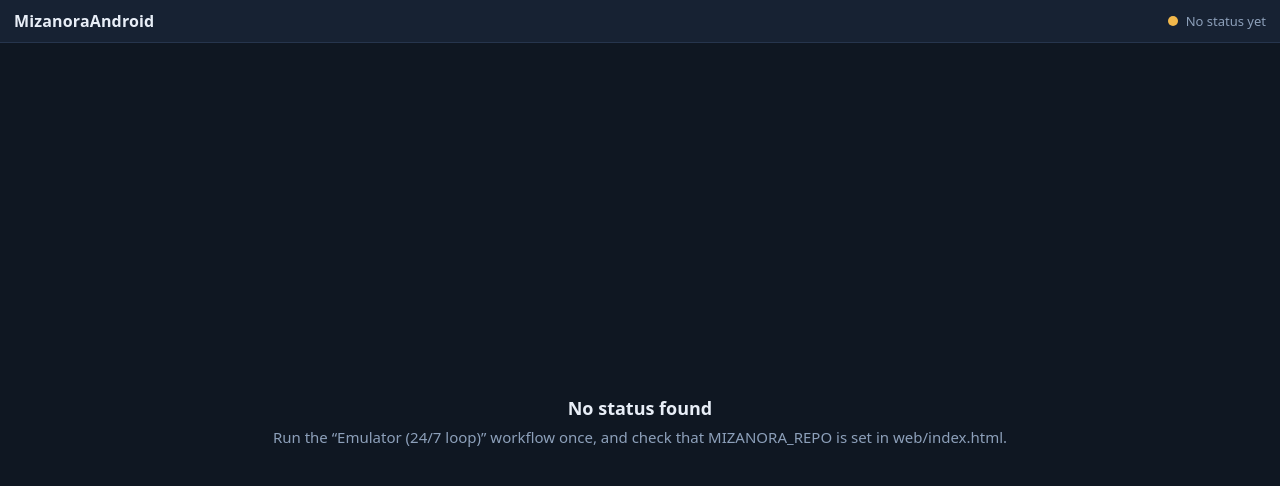
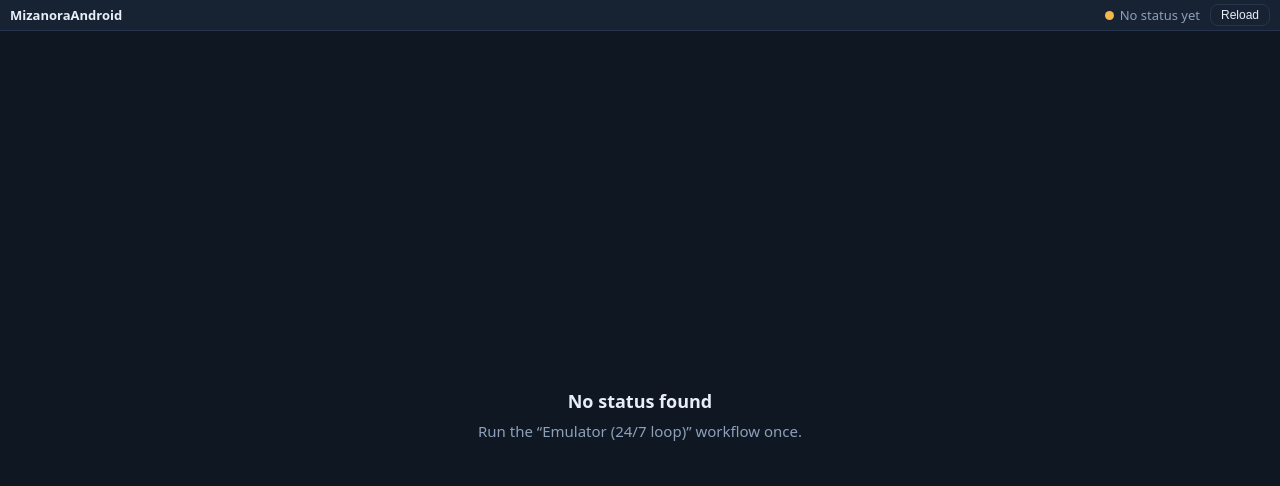
Before and after one commit to muaaziqbalvip/Mizanoraandroid, a plain HTML site: page web/index.html in a window 1280 px wide. Drawn offline with Linux system fonts and the light colour scheme; no server answers.

Commit message:
Refactor HTML and JavaScript for improved structure

```diff
--- a/web/index.html
+++ b/web/index.html
@@ -5,37 +5,27 @@
 <meta name="viewport" content="width=device-width, initial-scale=1, viewport-fit=cover">
 <title>MizanoraAndroid</title>
 <script>
-  // >>> EDIT THIS: your GitHub "owner/repo" (repo must be public)
   window.MIZANORA_REPO = "muaaziqbalvip/Mizanoraandroid";
+  window.UDID = "emulator-5554";
 </script>
 <style>
-  :root{
-    --bg:#0f1722; --panel:#172233; --line:#26354d; --text:#e8eef7; --dim:#8da0ba;
-    --live:#46d3a8; --wait:#f2b84b; --off:#e5675f;
-    color-scheme: dark;
-  }
+  :root{ --bg:#0f1722; --panel:#172233; --line:#26354d; --text:#e8eef7; --dim:#8da0ba;
+         --live:#46d3a8; --wait:#f2b84b; --off:#e5675f; color-scheme:dark; }
   *{box-sizing:border-box}
   html,body{height:100%;margin:0}
-  body{
-    background:var(--bg); color:var(--text);
-    font:15px/1.4 system-ui,-apple-system,"Segoe UI",Roboto,sans-serif;
-    display:flex; flex-direction:column;
-    padding:env(safe-area-inset-top,0) env(safe-area-inset-right,0) env(safe-area-inset-bottom,0) env(safe-area-inset-left,0);
-  }
-  header{display:flex; align-items:center; gap:12px; padding:10px 14px; border-bottom:1px solid var(--line); background:var(--panel)}
-  h1{font-size:16px; font-weight:650; margin:0; letter-spacing:.01em; flex:1}
-  .pill{display:flex; align-items:center; gap:8px; font-size:13px; color:var(--dim)}
-  .dot{width:10px; height:10px; border-radius:50%; background:var(--off)}
-  .live .dot{background:var(--live); box-shadow:0 0 0 0 rgba(70,211,168,.6); animation:pulse 2s infinite}
-  .wait .dot{background:var(--wait)}
-  @keyframes pulse{70%{box-shadow:0 0 0 8px rgba(70,211,168,0)}100%{box-shadow:0 0 0 0 rgba(70,211,168,0)}}
-  @media (prefers-reduced-motion:reduce){.live .dot{animation:none}}
-  main{flex:1; min-height:0; position:relative}
-  iframe{position:absolute; inset:0; width:100%; height:100%; border:0; background:#000}
-  .msg{position:absolute; inset:0; display:grid; place-items:center; text-align:center; padding:24px; color:var(--dim)}
-  .msg strong{display:block; color:var(--text); font-size:18px; margin-bottom:6px}
-  a.btn{color:var(--text); border:1px solid var(--line); padding:6px 12px; border-radius:8px; text-decoration:none; font-size:13px}
-  a.btn:focus-visible{outline:2px solid var(--live); outline-offset:2px}
+  body{background:#000;color:var(--text);font:15px/1.4 system-ui,-apple-system,"Segoe UI",Roboto,sans-serif;
+       display:flex;flex-direction:column;
+       padding:env(safe-area-inset-top,0) env(safe-area-inset-right,0) env(safe-area-inset-bottom,0) env(safe-area-inset-left,0)}
+  header{display:flex;align-items:center;gap:10px;padding:4px 10px;background:var(--panel);border-bottom:1px solid var(--line);font-size:13px}
+  h1{font-size:13px;font-weight:650;margin:0;flex:1}
+  .pill{display:flex;align-items:center;gap:6px;color:var(--dim)}
+  .dot{width:9px;height:9px;border-radius:50%;background:var(--off)}
+  .live .dot{background:var(--live)} .wait .dot{background:var(--wait)}
+  main{flex:1;min-height:0;position:relative}
+  iframe{position:absolute;inset:0;width:100%;height:100%;border:0;background:#000}
+  .msg{position:absolute;inset:0;display:grid;place-items:center;text-align:center;padding:24px;color:var(--dim);background:var(--bg)}
+  .msg strong{display:block;color:var(--text);font-size:18px;margin-bottom:6px}
+  button{background:transparent;color:var(--text);border:1px solid var(--line);border-radius:8px;padding:3px 10px;font-size:12px}
   [hidden]{display:none!important}
 </style>
 </head>
@@ -43,29 +33,32 @@
 <header>
   <h1>MizanoraAndroid</h1>
   <div id="pill" class="pill"><span class="dot"></span><span id="label">Checking…</span></div>
-  <a id="open" class="btn" target="_blank" rel="noopener" hidden>Open full</a>
+  <button id="reload" type="button">Reload</button>
 </header>
 <main>
-  <iframe id="frame" title="Android screen" allow="clipboard-read; clipboard-write; fullscreen" hidden></iframe>
+  <iframe id="frame" title="Android screen" allow="clipboard-read; clipboard-write; fullscreen; autoplay" hidden></iframe>
   <div id="msg" class="msg"><div><strong>Looking for your phone</strong>Reading the latest status from GitHub.</div></div>
 </main>
 <script>
-const repo = window.MIZANORA_REPO;
+const repo = window.MIZANORA_REPO, udid = window.UDID;
+const player = new URLSearchParams(location.search).get("player") || "webcodecs"; // or mse / broadway / tinyh264
 const statusUrl = `https://raw.githubusercontent.com/${repo}/status/status.json`;
-const STALE_SECS = 6 * 60;   // heartbeat is every 2 min
+const STALE_SECS = 6 * 60;
 let current = "";
+const $ = id => document.getElementById(id);
 
-const $ = id => document.getElementById(id);
-function setState(kind, text){
-  $("pill").className = "pill " + kind;
-  $("label").textContent = text;
+function streamUrl(base){
+  const host = new URL(base).host;
+  const ws = `wss://${host}/?action=proxy-adb&remote=tcp%3A8886&udid=${udid}`;
+  return `${base}/#!action=stream&udid=${udid}&player=${player}&ws=${encodeURIComponent(ws)}`;
 }
+function setState(kind, text){ $("pill").className = "pill " + kind; $("label").textContent = text; }
 function showMsg(title, body){
-  $("frame").hidden = true; $("open").hidden = true;
-  $("msg").hidden = false;
-  $("msg").innerHTML = `<div><strong>${title}</strong>${body}</div>`;
-  current = "";
+  $("frame").hidden = true; $("msg").hidden = false;
+  $("msg").innerHTML = `<div><strong>${title}</strong>${body}</div>`; current = "";
 }
+function load(url){ current = url; $("frame").src = streamUrl(url); }
+
 async function poll(){
   try{
     const r = await fetch(statusUrl + "?t=" + Date.now(), {cache:"no-store"});
@@ -73,22 +66,19 @@ async function poll(){
     const s = await r.json();
     const age = Math.floor(Date.now()/1000) - s.ts;
     if(age > STALE_SECS){
-      setState("off", "Offline");
-      showMsg("Phone is offline", "The watchdog restarts it within about 15 minutes.");
+      setState("off", "Restarting");
+      showMsg("Phone is restarting", "It saves your apps and data, then boots again. This takes about 8 minutes.");
     } else {
       setState("live", "Live");
-      if(s.url !== current){
-        current = s.url;
-        $("frame").src = s.url;
-        $("open").href = s.url;
-      }
-      $("frame").hidden = false; $("open").hidden = false; $("msg").hidden = true;
+      if(s.url !== current) load(s.url);
+      $("frame").hidden = false; $("msg").hidden = true;
     }
   }catch(e){
     setState("wait", "No status yet");
-    showMsg("No status found", "Run the “Emulator (24/7 loop)” workflow once, and check that MIZANORA_REPO is set in web/index.html.");
+    showMsg("No status found", "Run the “Emulator (24/7 loop)” workflow once.");
   }
 }
+$("reload").onclick = () => { if(current) load(current); };
 poll(); setInterval(poll, 20000);
 </script>
 </body>
```
